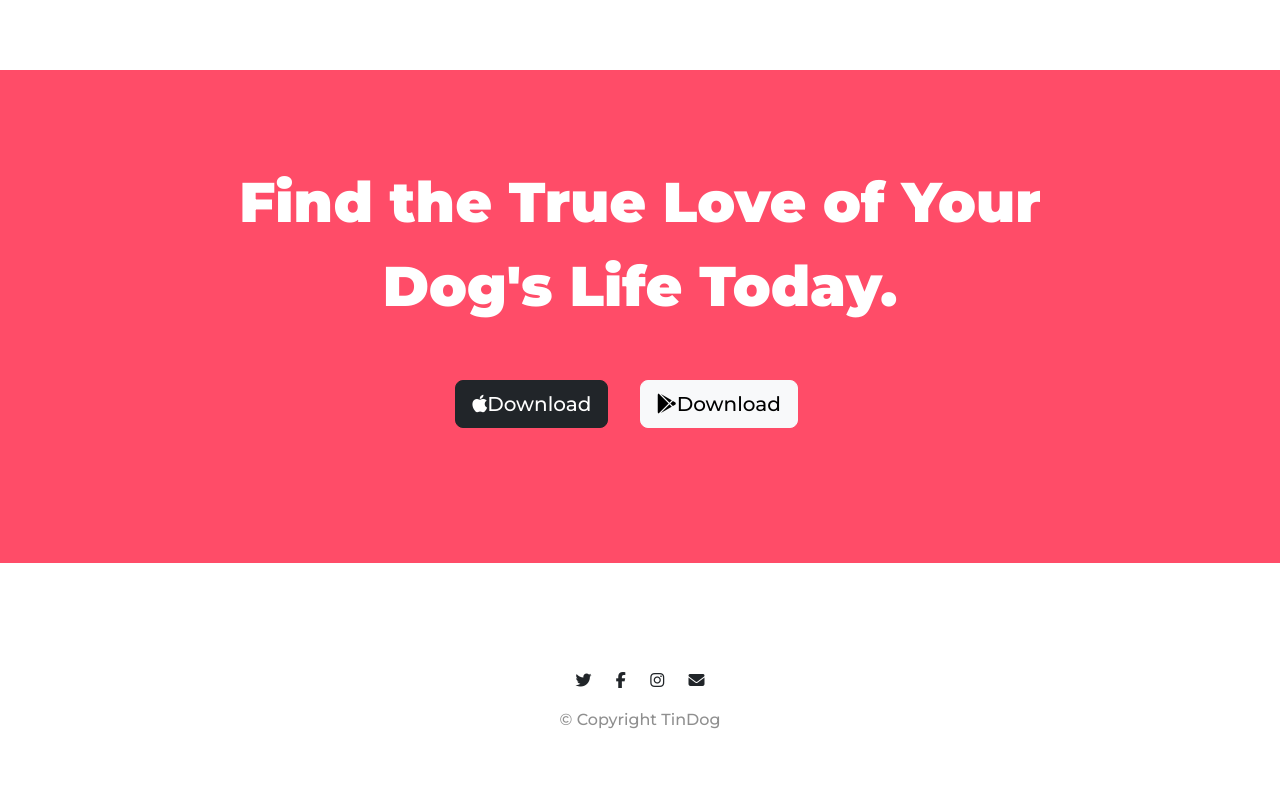
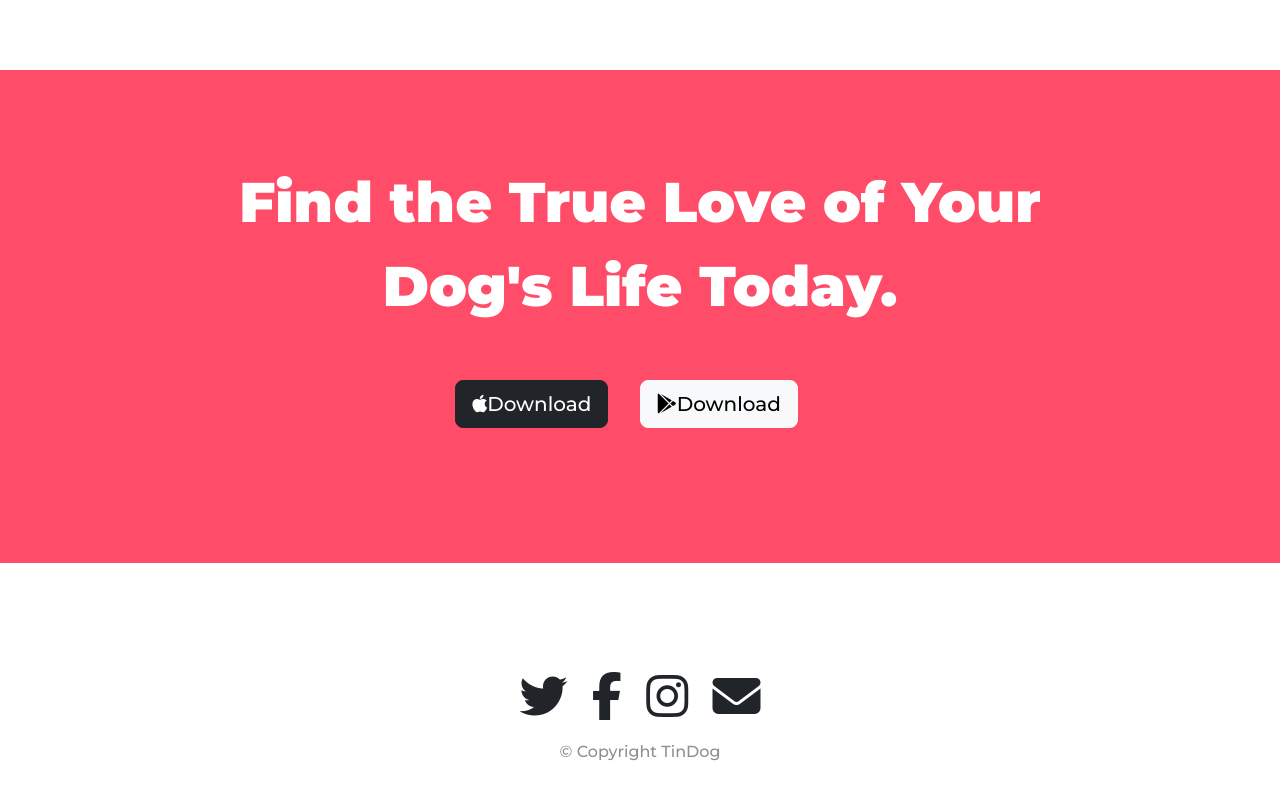
Before and after one commit to BekirYldrm/bootstrap-css-intermediate, a plain HTML site: page index.html in a window 1280 px wide. Shown: the part 2520-3320 px from the top of the page. Drawn offline with nearby package versions, Linux system fonts and the light colour scheme.

Commit message:
Update index.html

```diff
--- a/index.html
+++ b/index.html
@@ -261,10 +261,10 @@
   <footer class="white-section" id="footer">
     <div class="container-fluid">
 
-      <i class="fa-brands fa-twitter footer-icon"></i>
-      <i class="fa-brands fa-facebook-f footer-icon"></i>
-      <i class="fa-brands fa-instagram footer-icon"></i>
-      <i class="fa-solid fa-envelope footer-icon"></i>
+      <i class="fa-brands fa-twitter fa-3x footer-icon"></i>
+      <i class="fa-brands fa-facebook-f fa-3x footer-icon"></i>
+      <i class="fa-brands fa-instagram fa-3x footer-icon"></i>
+      <i class="fa-solid fa-envelope fa-3x footer-icon"></i>
       <p class="footer-p">© Copyright TinDog</p>
 
     </div>
```
